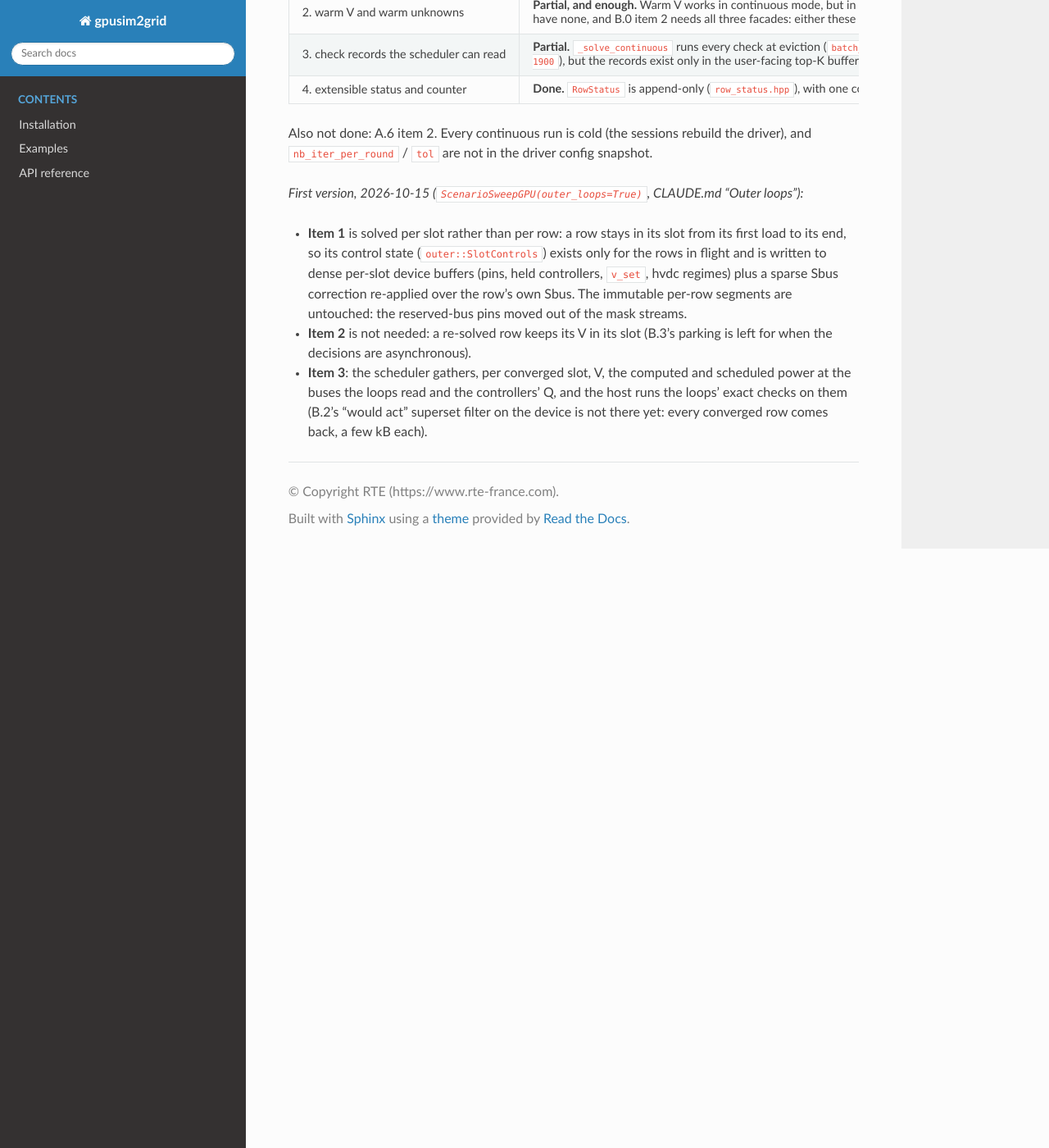
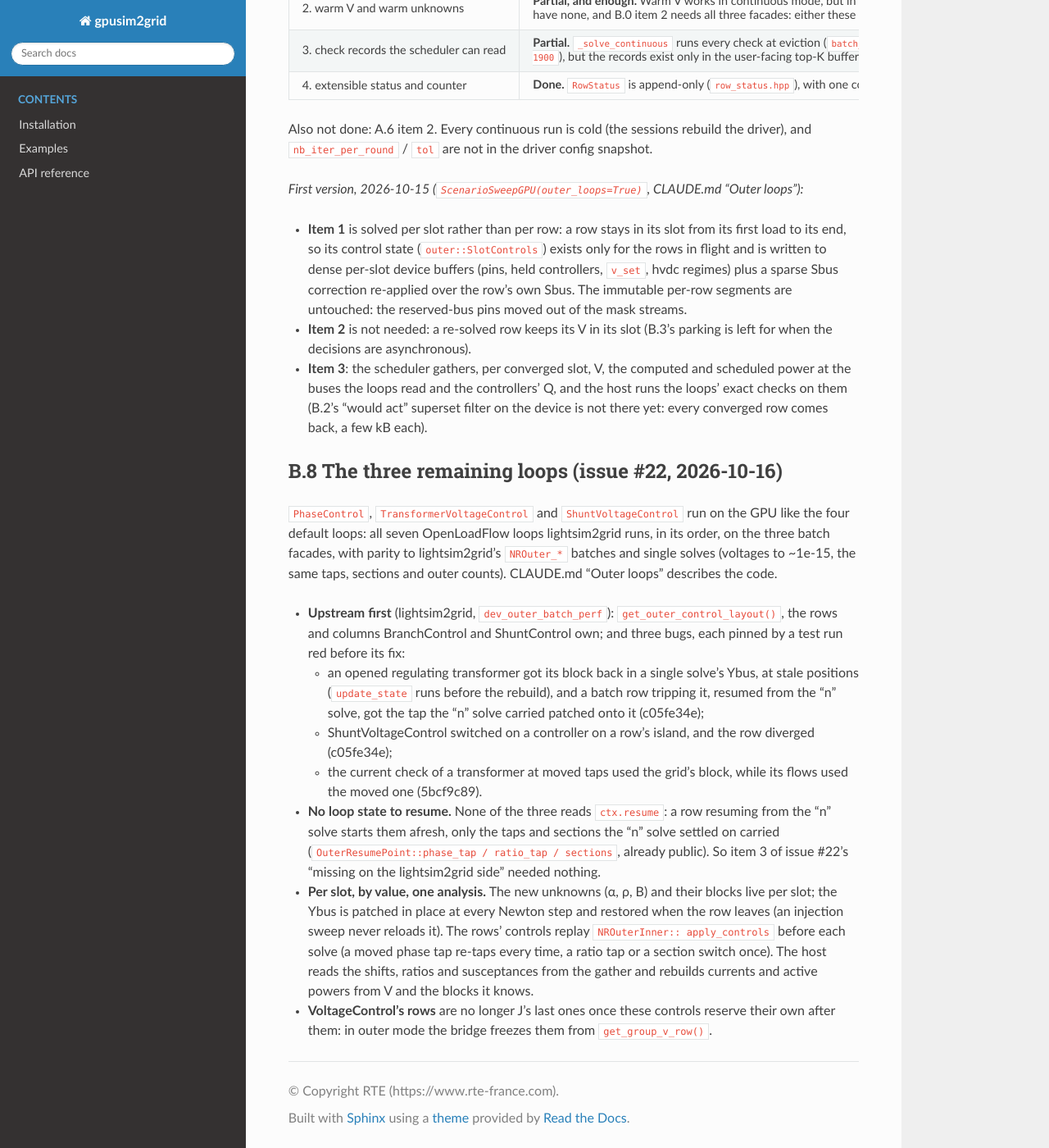
Before and after one commit to Grid2op/gpusim2grid, a Sphinx documentation site: the page built from docs/dev_notes/continuous_batching.md, in a window 1280 px wide and 1400 px high, scrolled down 19229 px. Shown: the whole window at 82% size. Built offline with Sphinx 7.4.7 and the Read the Docs theme 3.1.0, drawn with Linux system fonts in a browser that asks for light colours; some of the changed text lies outside the part shown.

Commit message:
Dev note: Part B's three remaining loops done (issue #22)
B.8 records what the PhaseControl / TransformerVoltageControl /
ShuntVoltageControl port took: the lightsim2grid accessor and the three upstream
bugs found on the way (each pinned by a test run red first), why no loop state
had to be resumed, the per-slot by-value Ybus patching, and VoltageControl's rows
frozen from get_group_v_row(). B.0, B.3, B.5 and B.6 point to it.

Assisted-by: Claude Code (claude-opus-5-5)
Signed-off-by: Benjamin Donnot <benjamin.donnot@rte-france.com>

```diff
--- a/docs/dev_notes/continuous_batching.md
+++ b/docs/dev_notes/continuous_batching.md
@@ -403,8 +403,8 @@ Scope of the first version, decided before planning:
 
 1. **Loops.** The four OpenLoadFlow runs by default, in its order: `DistributedSlack`,
    `AcHvdcAcEmulationLimits`, `VoltageMonitoring`, `ReactiveLimits`. `PhaseControl`,
-   `TransformerVoltageControl` and `ShuntVoltageControl` are left out (an issue to open). They
-   also need accessors lightsim2grid does not expose yet (B.6).
+   `TransformerVoltageControl` and `ShuntVoltageControl` are left out (issue #22). They
+   also need accessors lightsim2grid does not expose yet (B.6). *Since done: B.8.*
 2. **Facades.** All three batch facades: `ScenarioSweepGPU`, `InjectionSweepGPU` and
    `ContingencyAnalysisGPU`. The scenario sweep is the general case (an injection sweep is a
    scenario sweep without trips), so it is built and validated there first.
@@ -646,7 +646,8 @@ TransformerVoltageControl, with its flag reset at every pass (`OuterLoopAlgo.tpp
       standby SVCs, HVDC regimes, `reset_vm`.
 
     The loops left out add their own: `TransformerVoltageControl`'s stage, ratios and frozen
-    generators, the taps and the sections.
+    generators, the taps and the sections. (Done per slot, B.8: none of the three resumes its
+    own state, only the positions carry over.)
 - **Re-entry.** Its Ybus and Sbus are rebuilt from its row inputs plus its control state, through
   the **same load path as Part A**:
   - a first load is "default control state + base V";
@@ -699,7 +700,7 @@ are the scope of the first version (B.0, item 1); the last row is left to an iss
 | AcHvdcAcEmulationLimits | the droop regime of each line | droop kernels, the HVDC P check | per-row regime (today shared by the whole batch) |
 | VoltageMonitoring | an idle standby SVC's "Q = 0" row becomes its voltage row | held controllers, per-row `v_set` (`GenVsetSlots`), the standby check | enrol the monitors as held controllers in the ledger |
 | ReactiveLimits | PV↔PQ, group controllers held at a limit, V = 1 restart | `set_pv_pq_switches`, `set_vc_controller_pins` / `_releases`, `Contingency::pinned_buses`, `vm_reseed` | applied as control state at re-entry instead of per-run inputs |
-| PhaseControl, TransformerVoltageControl, ShuntVoltageControl (off by default) | new unknowns α / ρ / B; the transformer or shunt Ybus entries patched every Newton iteration | per-slot Ybus values | `BranchControl` / `ShuntControl` as kernels: the Ybus patch, dS/dα and dS/dρ, the custom rows, a limiter's current |
+| PhaseControl, TransformerVoltageControl, ShuntVoltageControl (off by default) | new unknowns α / ρ / B; the transformer or shunt Ybus entries patched every Newton iteration | per-slot Ybus values | **done (B.8)**: `BranchControl` / `ShuntControl` as kernels -- the Ybus patch, dS/dα, dS/dρ, dQ/dB, the custom rows; a limiter's current on the host |
 
 The Jacobian pattern comes from lightsim2grid's `NROuter_*` system: the union of everything its
 loops reserve.
@@ -736,7 +737,7 @@ grid with one slack bus. So:
   forwarded to the inner Newton (`OuterLoopAlgo.hpp:190-215`), so `extract_ledger_data`
   reads them as they are. This also brings the union pattern and the other slack buses' Vm
   columns, and gives parity by construction. The `BranchControl` / `ShuntControl` slots are
-  not readable yet (B.6);
+  read through `get_algo().get_outer_control_layout()` (B.8);
 - with the outer loops on, **refuse** `use_distributed_slack=True` and `redistribute_slack`,
   as lightsim2grid's batches refuse `redistribute_slack` with an `NROuter_*` algorithm
   (`BaseBatchSweep.cpp:504`: it needs an algorithm whose `distributes_slack()` is true). The `DistributedSlack` loop is
@@ -748,17 +749,15 @@ grid with one slack bus. So:
 
 *Reviewed 2026-10-15 against `dev_outer_batch_perf`: most of the list has landed.*
 
-- **The ledger of an `NROuter_*` solve: partly available.** `get_J_solver()` and the bus maps
-  are forwarded to the inner Newton (`OuterLoopAlgo.hpp:190-215`), so the bridge can read them
-  (to verify, B.0). The `BranchControl` / `ShuntControl` columns and rows, and those of the
-  held and standby controllers, are private with no getter (`NRSystem.hpp:1776-1789`). The
-  first ones matter only for the loops left out; the held / standby rows are needed for
-  `VoltageMonitoring` and `ReactiveLimits`.
-- **Row-aware loops: half done.** `OuterRowView` / `OuterGridView` hand a row's trips,
-  islanded buses, disconnected units and targets to the loops, and
-  `DistributedSlackLoop::_initialize` goes through it now. `BranchControl::_add_entry` still
-  reads the transformer's status off the grid (`NRSystemBranchControl.cpp:43-48`): it matters
-  only for the loops left out.
+- **The ledger of an `NROuter_*` solve: available.** `get_J_solver()` and the bus maps
+  are forwarded to the inner Newton (`OuterLoopAlgo.hpp:190-215`), so the bridge reads them.
+  The `BranchControl` / `ShuntControl` columns and rows: `get_algo().get_outer_control_layout()`
+  (lightsim2grid c05fe34e, plain API, B.8).
+- **Row-aware loops: done for the rows gpusim2grid poses** (trips, islands, units off). A
+  transformer a row opens is out of that solve's BranchControl (`drop_out_of_row`, c05fe34e);
+  a shunt controller on an island controls nothing. A row that *moves* a branch's end
+  (lightsim2grid's topological actions) still has some grid reads in the loops; gpusim2grid
+  has no such rows.
 - **Detection realigned on OpenLoadFlow: done.** The new types are 16-20 and the
   `CONTROL` category (B.0, prerequisites). `UNREALISTIC_VOLTAGE` and `REACTIVE_LIMIT_MOVED`,
   named here before, do not exist. An unrealistic voltage is the `unrealistic_state` flag
@@ -811,3 +810,34 @@ Also not done: A.6 item 2. Every continuous run is cold (the sessions rebuild th
   at the buses the loops read and the controllers' Q, and the host runs the loops' exact
   checks on them (B.2's "would act" superset filter on the device is not there yet: every
   converged row comes back, a few kB each).
+
+
+## B.8 The three remaining loops (issue #22, 2026-10-16)
+
+`PhaseControl`, `TransformerVoltageControl` and `ShuntVoltageControl` run on the GPU like the
+four default loops: all seven OpenLoadFlow loops lightsim2grid runs, in its order, on the three
+batch facades, with parity to lightsim2grid's `NROuter_*` batches and single solves (voltages to
+~1e-15, the same taps, sections and outer counts). CLAUDE.md "Outer loops" describes the code.
+
+- **Upstream first** (lightsim2grid, `dev_outer_batch_perf`): `get_outer_control_layout()`, the
+  rows and columns BranchControl and ShuntControl own; and three bugs, each pinned by a test run
+  red before its fix:
+  - an opened regulating transformer got its block back in a single solve's Ybus, at stale
+    positions (`update_state` runs before the rebuild), and a batch row tripping it, resumed
+    from the "n" solve, got the tap the "n" solve carried patched onto it (c05fe34e);
+  - ShuntVoltageControl switched on a controller on a row's island, and the row diverged
+    (c05fe34e);
+  - the current check of a transformer at moved taps used the grid's block, while its flows
+    used the moved one (5bcf9c89).
+- **No loop state to resume.** None of the three reads `ctx.resume`: a row resuming from the
+  "n" solve starts them afresh, only the taps and sections the "n" solve settled on carried
+  (`OuterResumePoint::phase_tap / ratio_tap / sections`, already public). So item 3 of
+  issue #22's "missing on the lightsim2grid side" needed nothing.
+- **Per slot, by value, one analysis.** The new unknowns (α, ρ, B) and their blocks live per
+  slot; the Ybus is patched in place at every Newton step and restored when the row leaves
+  (an injection sweep never reloads it). The rows' controls replay `NROuterInner::
+  apply_controls` before each solve (a moved phase tap re-taps every time, a ratio tap or a
+  section switch once). The host reads the shifts, ratios and susceptances from the gather and
+  rebuilds currents and active powers from V and the blocks it knows.
+- **VoltageControl's rows** are no longer J's last ones once these controls reserve their own
+  after them: in outer mode the bridge freezes them from `get_group_v_row()`.
```
